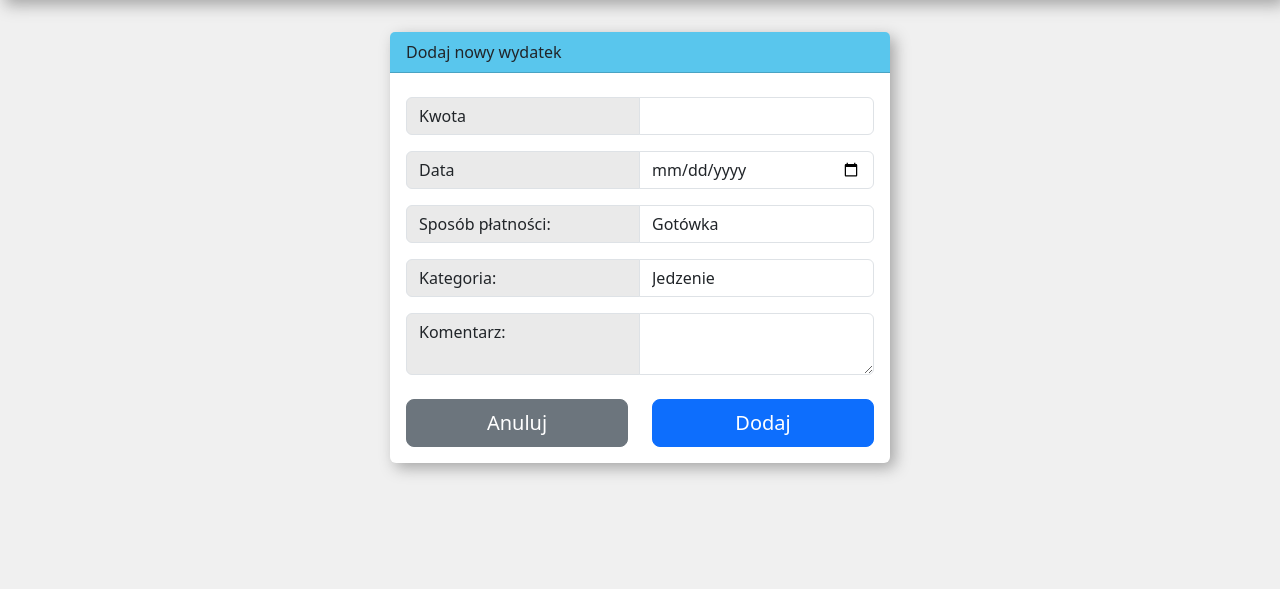
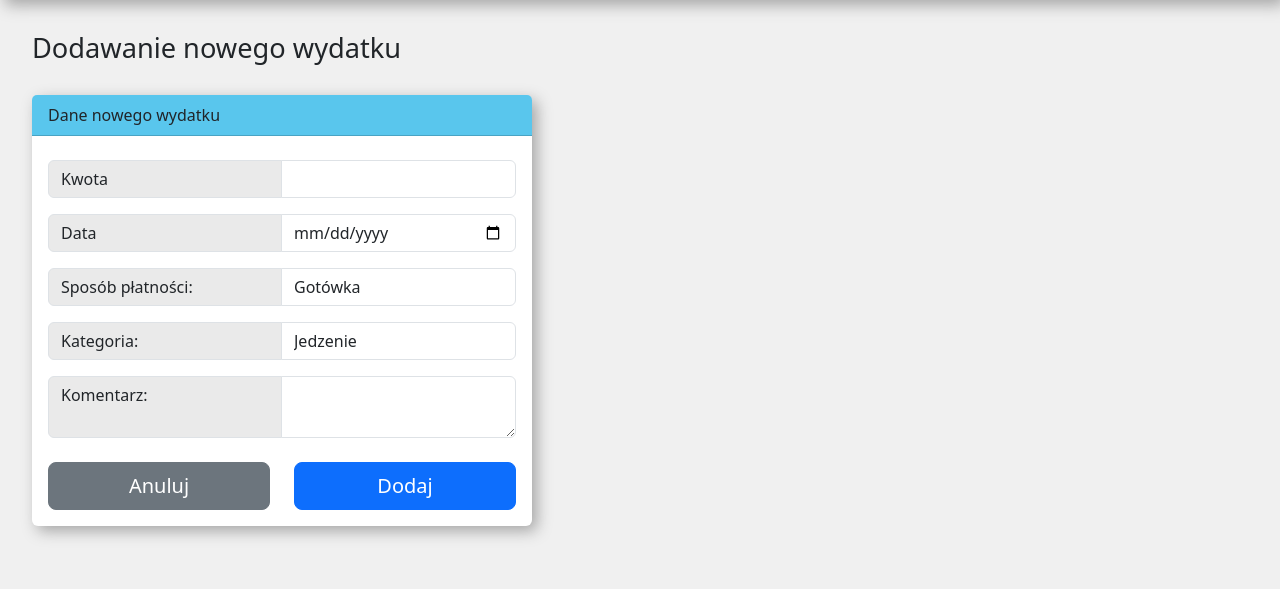
Before and after one commit to p-litwin/CashFlowWebApp, a PHP site: page /add-expense.html in a window 1280 px wide. Shown: the part 58-647 px from the top of the page. Run offline with PHP 8.4, Linux system fonts and the light colour scheme; some libraries are stand-ins or nearby versions.

Commit message:
add expense page format changed

```diff
--- a/add-expense.html
+++ b/add-expense.html
@@ -66,10 +66,13 @@
     </nav>
   </section>
   <section id="content">
-    <div class="container main-content">
+    <div class="container-fluid main-content">
+      <div class="row site-title">
+        <h1 class="">Dodawanie nowego wydatku</h1>
+      </div>
       <div class="card add-expense-income-card">
         <div class="card-header">
-          Dodaj nowy wydatek
+          Dane nowego wydatku
         </div>
         <div class="card-body">
           <form>
--- a/styles.css
+++ b/styles.css
@@ -97,7 +97,7 @@ body {
 
 .add-expense-income-card {
     max-width: 500px;
-    margin: 0 auto 2rem auto;
+    margin: 0 auto 2rem 0;
     box-shadow: 5px 5px 15px #a5a5a5;
     border:0;
 }
@@ -157,11 +157,11 @@ body {
 }
 
 .site-title {
-    margin-bottom:2rem;
+    margin-bottom: 1.4rem;
 }
 
 .site-title h1 {
-    font-size:1.8rem;
+    font-size:1.7rem;
 }
 
 .date-selector {
```
